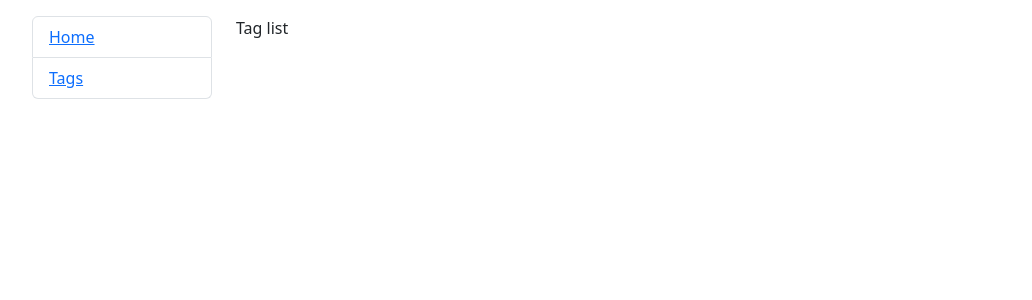
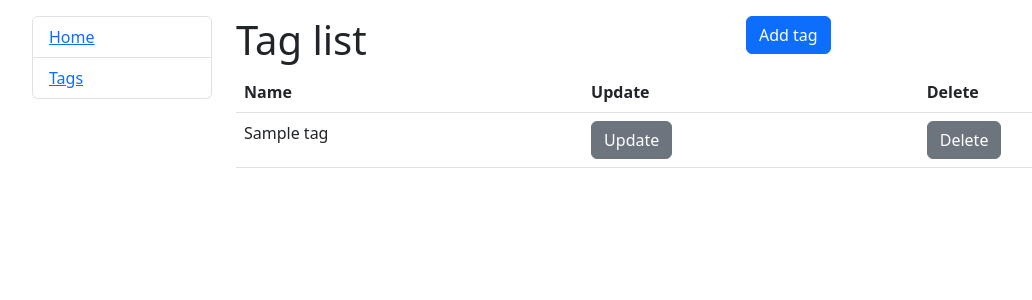
Before and after one commit to Altahoma/todo-list, a Django app: page /tags/ in a window 1280 px wide. Shown: the top 300 px of the page, without its empty margins (8-1040 px from the left). Run offline with Django 4.2, Linux system fonts and the light colour scheme; tables that the repository leaves empty hold one stand-in row (values such as "Sample post").

Commit message:
Redefined content block in tag list

```diff
--- a/templates/todolist/tag_list.html
+++ b/templates/todolist/tag_list.html
@@ -5,5 +5,42 @@
 {% endblock %}
 
 {% block content %}
-  <p>Tag list</p>
+  <div class="row">
+    <div class="col">
+      <h1>Tag list</h1>
+    </div>
+    <div class="col">
+      <a href="{% url 'todolist:task-create' %}">
+        <button type="button" class="btn btn-primary">Add tag</button>
+      </a>
+    </div>
+  </div>
+
+  <table class="table">
+    <thead>
+    <tr>
+      <th scope="col">Name</th>
+      <th scope="col">Update</th>
+      <th scope="col">Delete</th>
+    </tr>
+    <tbody>
+    {% for tag in tag_list %}
+      <tr>
+        <td>{{ tag.name }}</td>
+        <td>
+          <a href="#">
+            <button type="button" class="btn btn-secondary">Update</button>
+          </a>
+        </td>
+        <td>
+          <a href="#">
+            <button type="button" class="btn btn-secondary">Delete</button>
+          </a>
+        </td>
+      </tr>
+
+    {% endfor %}
+    </tbody>
+    </thead>
+  </table>
 {% endblock %}
```
